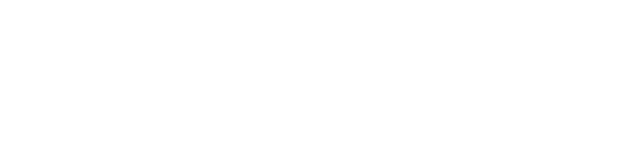
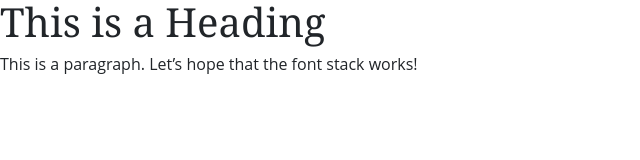
Before and after one commit to irinadokova/web-starter, a plain HTML site: page index.html in a window 1280 px wide. Shown: the whole page, without its empty margins (0-640 px from the left). Drawn offline with nearby package versions, Linux system fonts and the light colour scheme.

Commit message:
Added test text.

```diff
--- a/index.html
+++ b/index.html
@@ -16,6 +16,8 @@
   <body>
     <!-- Our Code Starts Here -->
 
+    <h1>This is a Heading</h1>
+    <p>This is a paragraph. Let’s hope that the font stack works!</p>
 
     <!-- Our Code Ends Here -->
     <!-- Optional JavaScript -->
```
